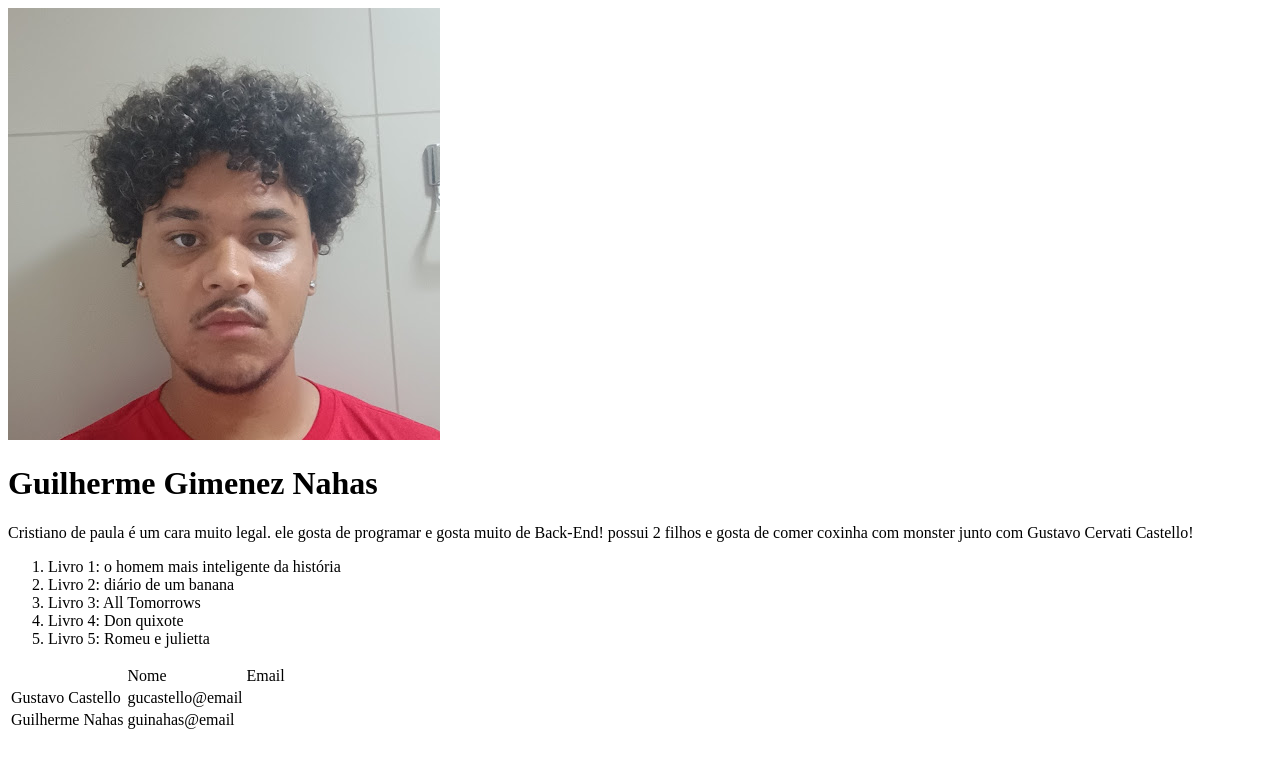
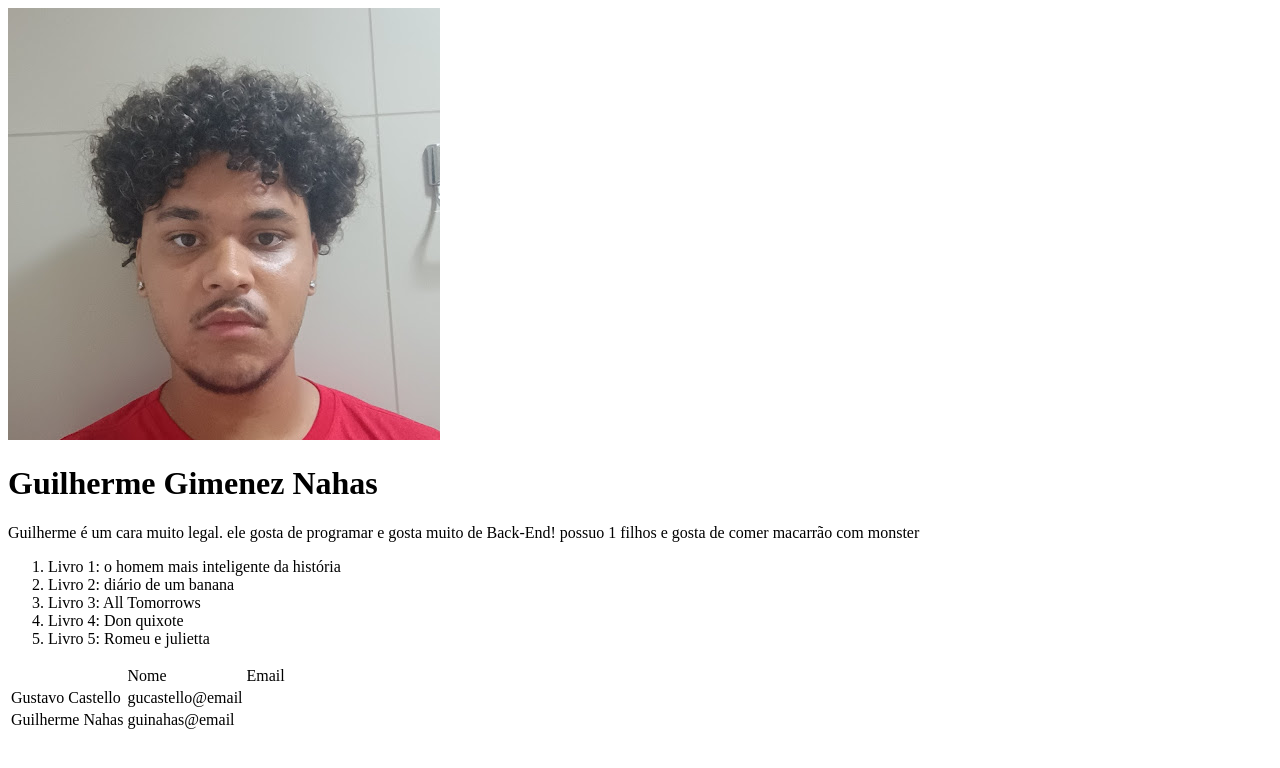
Before and after one commit to GuilhermeNahas/I1DS-2026, a plain HTML site: page perfil.html in a window 1280 px wide. Drawn offline with Linux system fonts and the light colour scheme.

Commit message:
perfil com html

```diff
--- a/perfil.html
+++ b/perfil.html
@@ -22,10 +22,10 @@ tabela com 3 contatos-->
 
     <h1>Guilherme Gimenez Nahas</h1>
 
-    <p>Cristiano de paula é um cara muito legal. ele gosta de programar
+    <p>Guilherme é um cara muito legal. ele gosta de programar
         e gosta muito de Back-End!
-        possui 2 filhos e gosta de comer coxinha com monster junto com
-        Gustavo Cervati Castello!
+        possuo 1 filhos e gosta de comer macarrão com monster
+
     </p>
 
     <ol>
```
